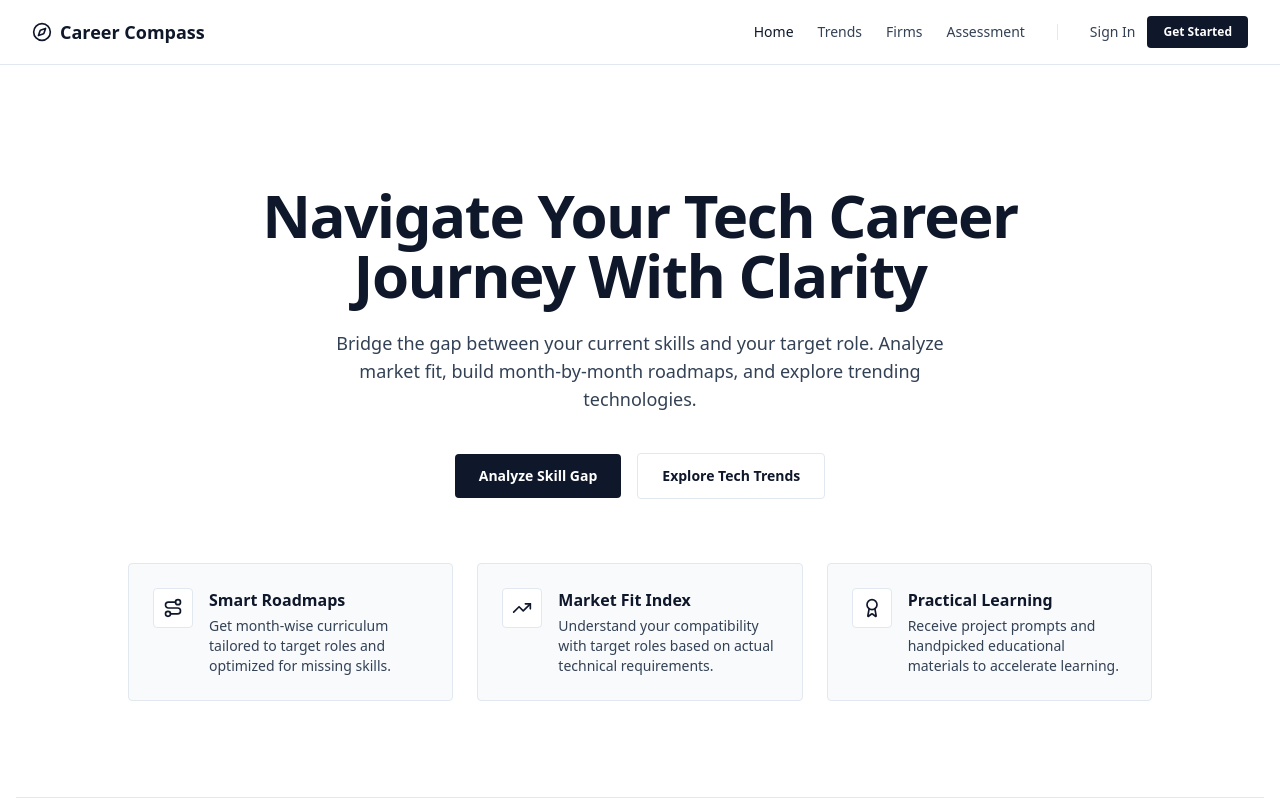
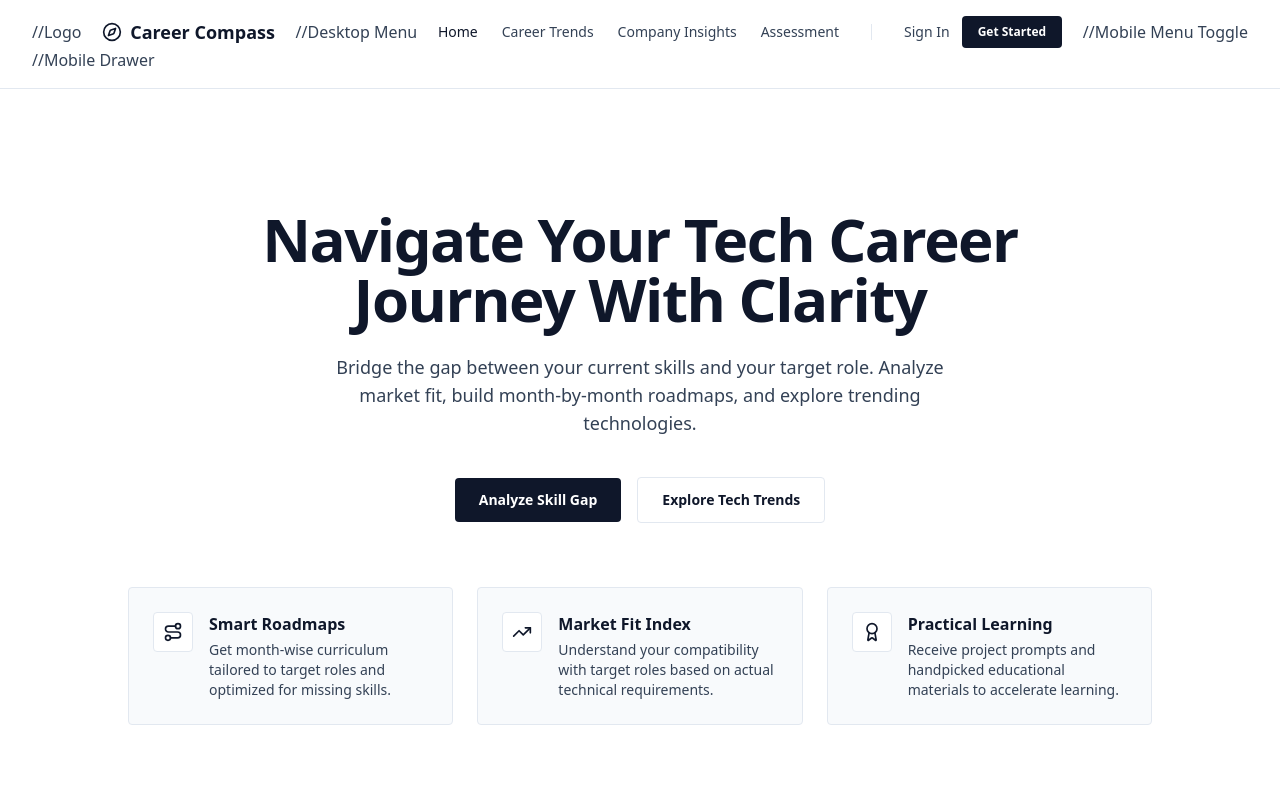
Before and after one commit to sharmaakash-198/Career-Compass, a React (Vite) app in the folder frontend/: page / in a window 1280 px wide. Shown: the top 800 px of the page. Built offline with nearby package versions, Linux system fonts and the light colour scheme.

Commit message:
Updated Navbar

```diff
--- a/frontend/src/components/Navbar.tsx
+++ b/frontend/src/components/Navbar.tsx
@@ -16,8 +16,8 @@ export const Navbar: React.FC = () => {
 
   const navItems = [
     { name: 'Home', path: '/' },
-    { name: 'Trends', path: '/trends' },
-    { name: 'Firms', path: '/firms' },
+    { name: 'Career Trends', path: '/trends' },
+    { name: 'Company Insights', path: '/firms' },
     { name: 'Assessment', path: '/assess' },
   ];
 
@@ -36,13 +36,14 @@ export const Navbar: React.FC = () => {
   return (
     <nav className="w-full bg-white border-b border-border px-4 lg:px-8 py-4">
       <div className="max-w-[1700px] mx-auto flex items-center justify-between">
-        {/* Logo */}
+
+        //Logo
         <Link to="/" className="flex items-center gap-2 group text-primary font-bold text-lg" id="nav-logo">
           <Compass className="w-5 h-5 text-primary" />
           <span>Career Compass</span>
         </Link>
 
-        {/* Desktop Menu */}
+        //Desktop Menu
         <div className="hidden md:flex items-center gap-6">
           {navItems.map((item) => (
             <Link
@@ -88,7 +89,7 @@ export const Navbar: React.FC = () => {
           )}
         </div>
 
-        {/* Mobile Menu Toggle */}
+        //Mobile Menu Toggle
         <button
           onClick={() => setIsOpen(!isOpen)}
           id="nav-toggle-mobile"
@@ -98,7 +99,7 @@ export const Navbar: React.FC = () => {
         </button>
       </div>
 
-      {/* Mobile Drawer */}
+      //Mobile Drawer
       {isOpen && (
         <div className="md:hidden mt-4 pt-4 border-t border-border flex flex-col gap-3">
           {navItems.map((item) => (
```
